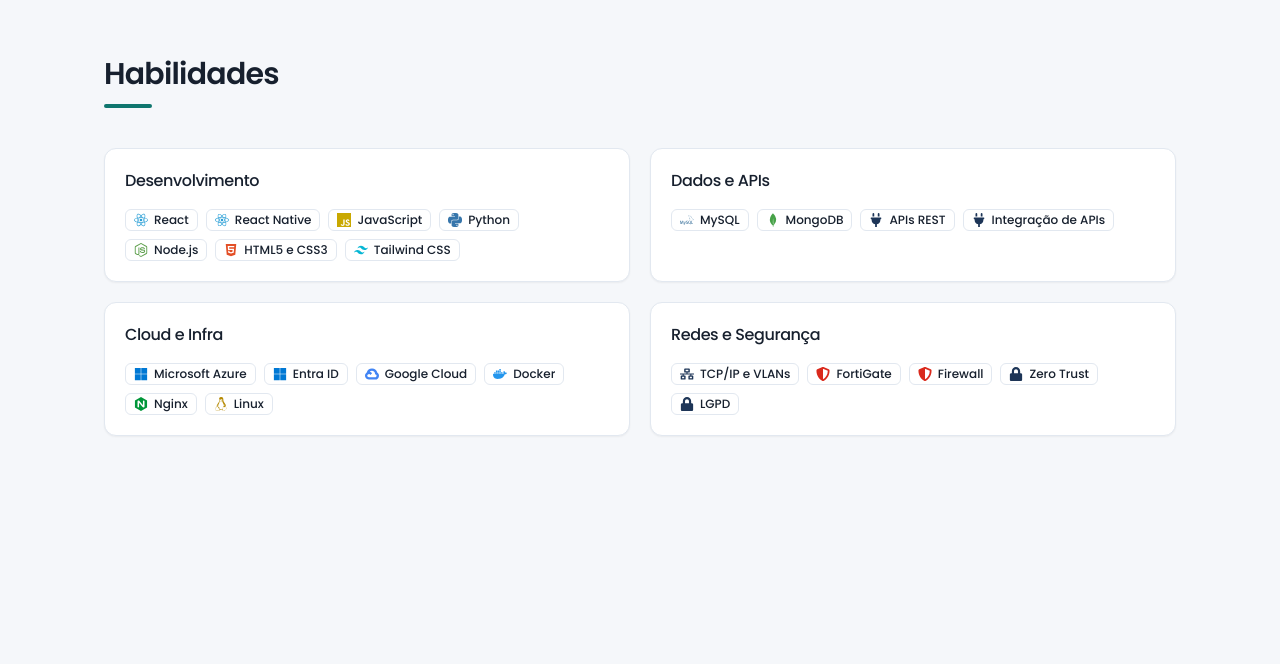
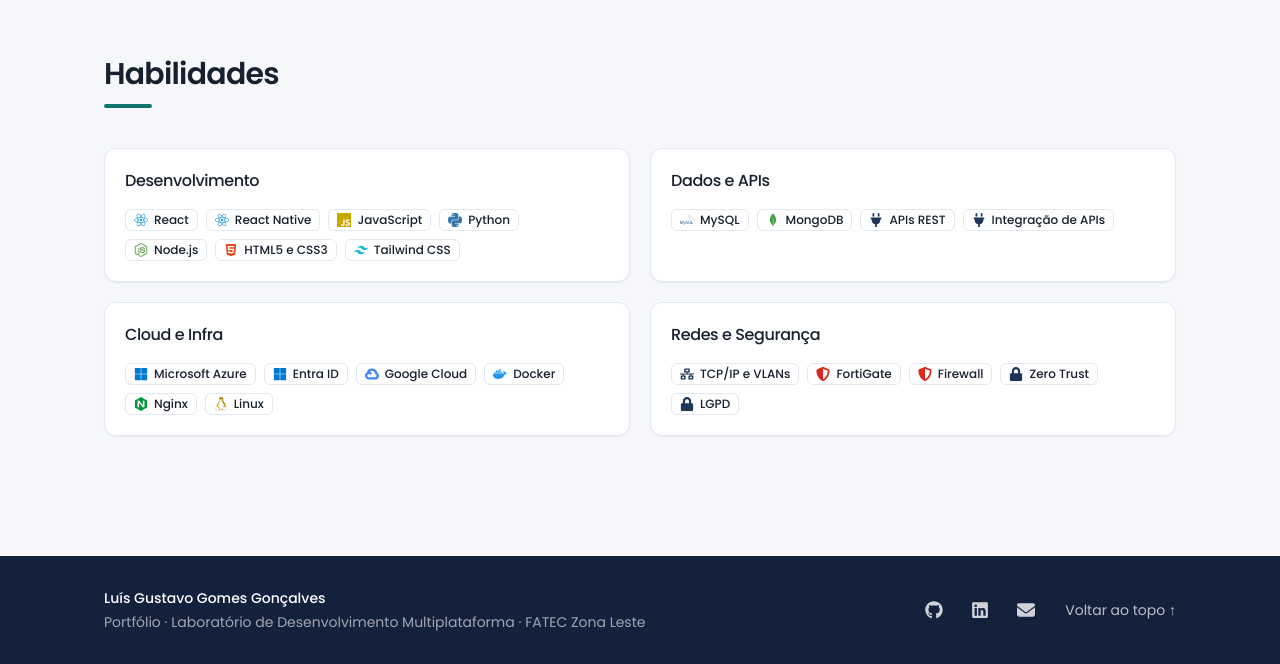
Before and after one commit to lugustavos/portfolio, a React (Vite) app: page / in a window 1280 px wide. Shown: the part 4925-5589 px from the top of the page. Before the commit the page ends 5441 px from the top, so only its background shows below. Built offline with nearby package versions, Linux system fonts and the light colour scheme.

Commit message:
rodapé com os links

```diff
--- a/src/App.tsx
+++ b/src/App.tsx
@@ -1,5 +1,6 @@
 import { Navigate, Route, Routes } from 'react-router-dom'
 import { Navbar } from './components/Navbar'
+import { Footer } from './components/Footer'
 import { ScrollManager } from './components/ScrollManager'
 import Home from './pages/Home'
 import ProjectPage from './pages/ProjectPage'
@@ -14,6 +15,7 @@
         <Route path="/projetos/:slug" element={<ProjectPage />} />
         <Route path="*" element={<Navigate to="/" replace />} />
       </Routes>
+      <Footer />
     </>
   )
 }
--- /dev/null
+++ b/src/components/Footer.tsx
@@ -0,0 +1,39 @@
+import { FaEnvelope, FaGithub, FaLinkedin } from 'react-icons/fa6'
+import { Link } from 'react-router-dom'
+import { profile } from '../data/profile'
+
+export function Footer() {
+  return (
+    <footer className="mt-10 bg-navy text-white">
+      <div className="container-content flex flex-col items-center justify-between gap-5 py-8 text-sm sm:flex-row">
+        <div className="text-center sm:text-left">
+          <p className="font-medium">{profile.fullName}</p>
+          <p className="mt-1 text-white/60">
+            Portfólio · Laboratório de Desenvolvimento Multiplataforma · FATEC Zona Leste
+          </p>
+        </div>
+        <div className="flex items-center gap-2">
+          {[
+            { icon: FaGithub, href: profile.links.github, label: 'GitHub' },
+            { icon: FaLinkedin, href: profile.links.linkedin, label: 'LinkedIn' },
+            { icon: FaEnvelope, href: `mailto:${profile.links.email}`, label: 'E-mail' },
+          ].map(({ icon: Icon, href, label }) => (
+            <a
+              key={label}
+              href={href}
+              target={href.startsWith('http') ? '_blank' : undefined}
+              rel="noreferrer"
+              aria-label={label}
+              className="rounded-lg p-2.5 text-white/80 transition-colors hover:bg-white/10 hover:text-white"
+            >
+              <Icon size={18} />
+            </a>
+          ))}
+          <Link to={{ pathname: '/', hash: '#top' }} className="ml-3 text-white/70 hover:text-white">
+            Voltar ao topo ↑
+          </Link>
+        </div>
+      </div>
+    </footer>
+  )
+}
```
